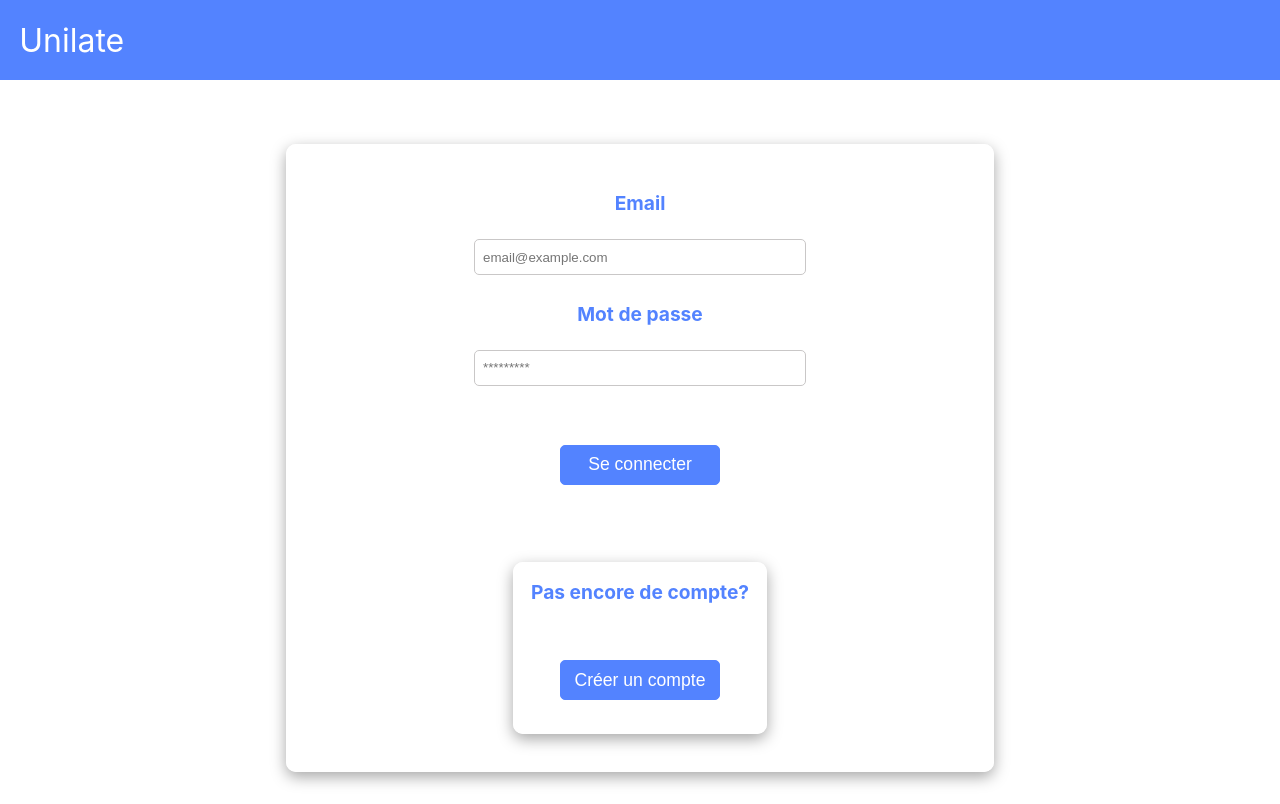
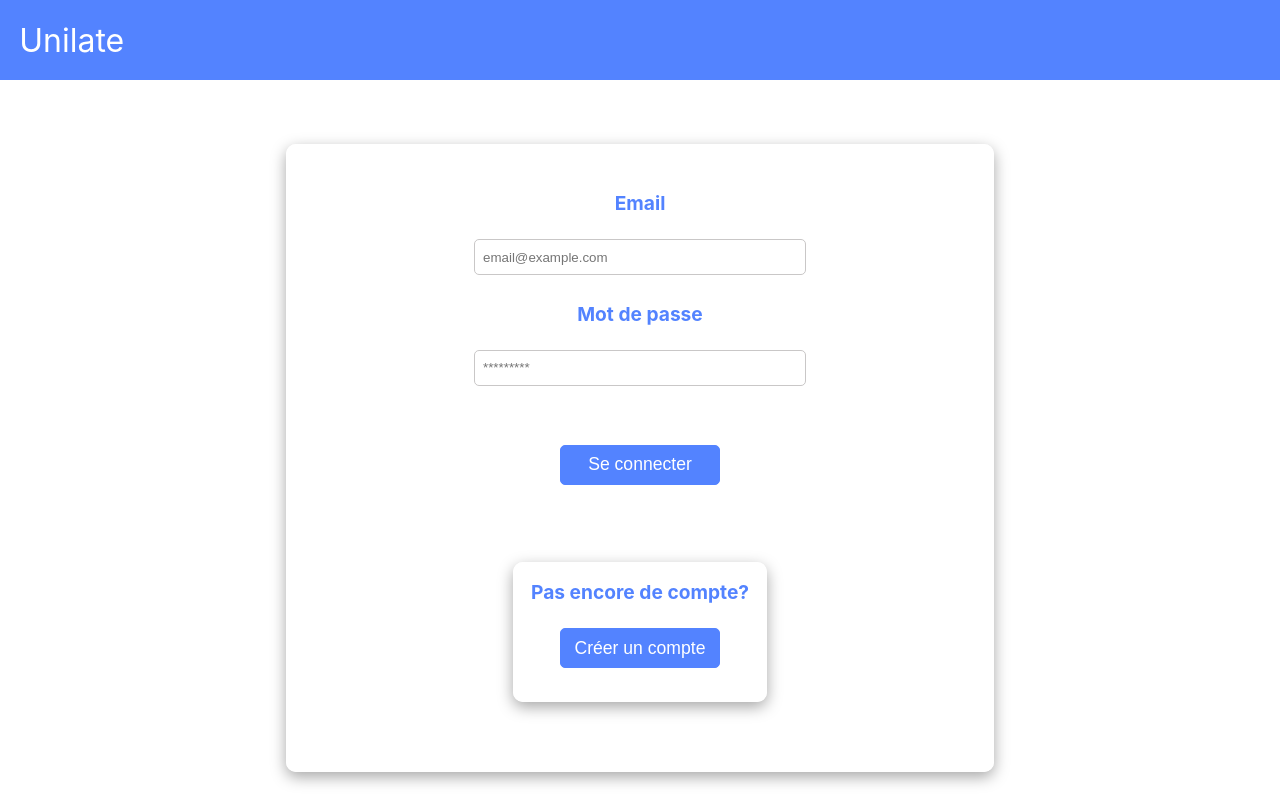
Before and after one commit to Harold-coder/unilate-app, a React (Create React App) app: page /login in a window 1280 px wide. Built offline with nearby package versions, Linux system fonts and the light colour scheme.

Commit message:
créer compte

```diff
--- a/src/components/HomePage/NavbarHome.js
+++ b/src/components/HomePage/NavbarHome.js
@@ -6,7 +6,7 @@
 
         <nav>
             <Link className="link" to="/login">
-                <button className="inscription">s'inscrire</button>
+                <button className="inscription">Médecin</button>
             </Link>
         </nav>
     )
--- a/src/index.css
+++ b/src/index.css
@@ -237,6 +237,7 @@
   padding-bottom: 0.3rem;
   padding-top: 0.3rem;
   margin-bottom: 1rem;
+  margin-top: 0rem;
 }
 .create-account{
   display: flex;
```
